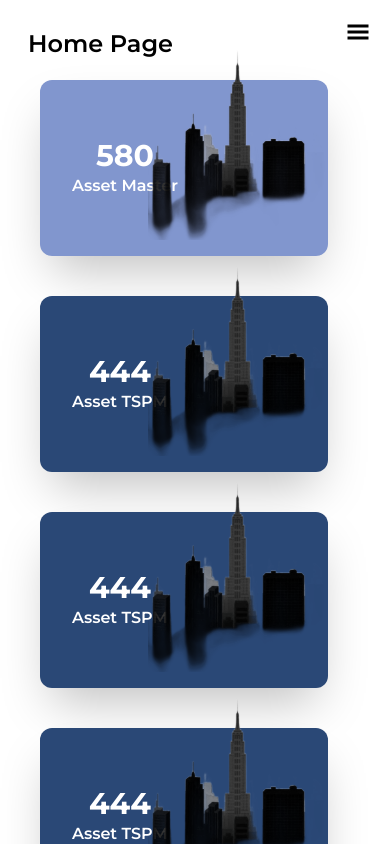
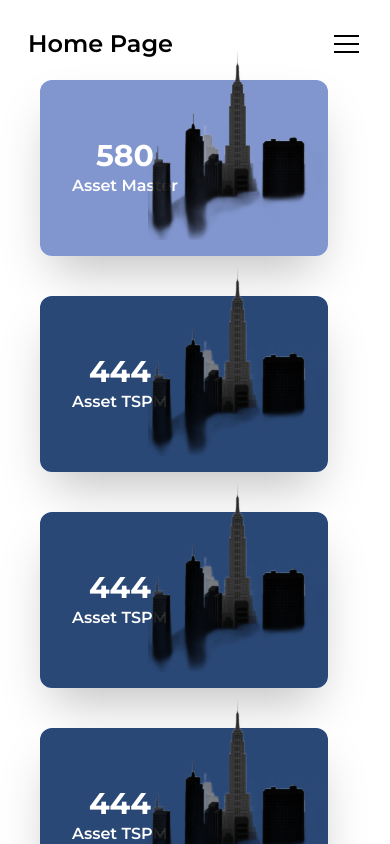
Before and after one commit to INTERNSHIP-Tiga-Serangkai-Smart-Office/frontend-web, a React (Create React App) app: page /dashboard in a window 390 px wide. Built offline with nearby package versions, Linux system fonts and the light colour scheme; no server answers.

Commit message:
update hamburger sidebar

```diff
--- a/src/components/SideBar.jsx
+++ b/src/components/SideBar.jsx
@@ -2,7 +2,7 @@ import React, { useState, useEffect } from 'react';
 import axios from 'axios';
 import { Link, useNavigate } from 'react-router-dom';
 // import { BsArrowLeftShort } from "react-icons/bs";
-import { GiHamburgerMenu } from "react-icons/gi";
+// import { GiHamburgerMenu } from "react-icons/gi";
 import { RiDashboardFill } from "react-icons/ri";
 import { BiSolidEditLocation } from "react-icons/bi";
 import { FaFolder, FaUserAlt, FaUsers } from "react-icons/fa";
@@ -13,6 +13,7 @@ import { TbReportAnalytics } from "react-icons/tb";
 import { useDispatch } from 'react-redux';
 import { LogOut, reset } from "../features/authSlice";
 import AlertLogout from './AlertLogout';
+import Hamburger from 'hamburger-react'
 
 const SideBar = ({ children, isHidden }) => {
   const dispatch = useDispatch();
@@ -71,7 +72,7 @@ const SideBar = ({ children, isHidden }) => {
         className={`md:hidden flex items-center fixed top-5 right-5 z-50 space-x-2 `}
         onClick={handleMobileToggle}
       >
-        <GiHamburgerMenu size={24} />
+        <Hamburger toggle={setIsMobileOpen} toggled={isMobileOpen} size={25} />
       </button>
       <aside
         className={`flex h-screen overflow-y-auto overflow-x-hidden bg-clr-bg-sd transition-transform transform
@@ -117,7 +118,8 @@ const SideBar = ({ children, isHidden }) => {
                 style={{ paddingRight: '30px', marginRight: '-20px', width: 'calc(100% + 20px)', borderRadius: '20px 0px 0px 20px' }}
               >
                 <div>{React.createElement(menu?.icon, { size: "20" })}</div>
-                <h2 style={{ transitionDelay: `${i + 3}00ms` }} className={`whitespace-pre duration-500 ${!sidebarToggle && 'opacity-0 translate-x-28 overflow-hidden'}`}>
+                <h2 style={{ transitionDelay: `${i + 3}00ms` }} className={`xl:whitespace-pre duration-500 ${!sidebarToggle && 'opacity-0 translate-x-28 overflow-hidden'}
+                  md: duration-500 ${!sidebarToggle && 'opacity-0 translate-x-28 '} `}>
                   {menu?.name}
                 </h2>
               </Link>
```
